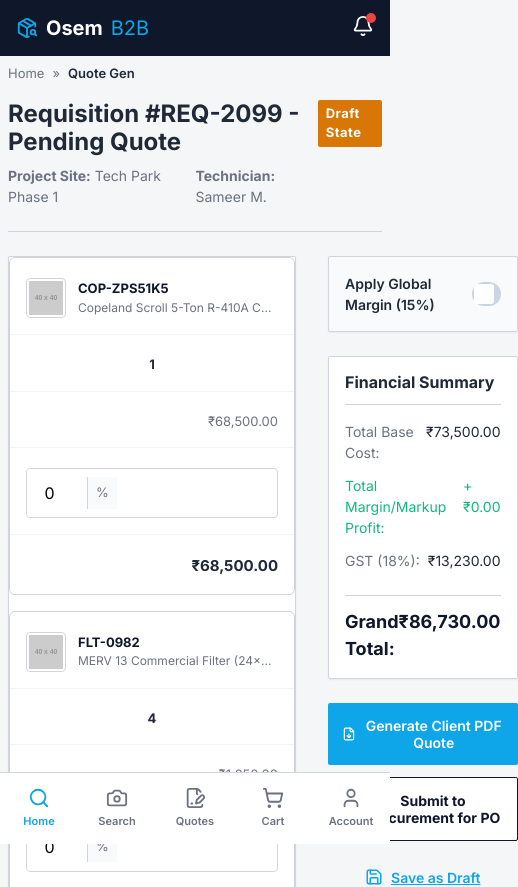
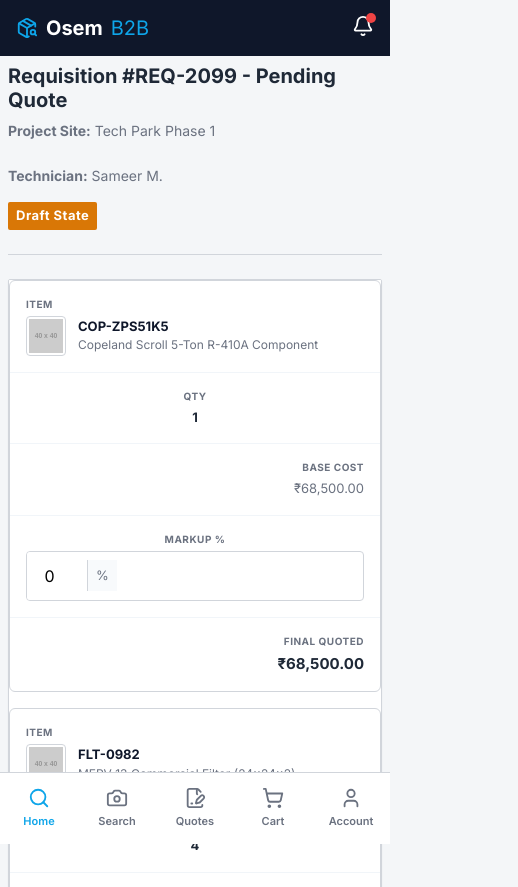
Before and after one commit to Adhiman26/b2b-ecommerce, a React (Vite) app: page /quote in a window 390 px wide. Shown: the top 887 px of the page, 518 px wide, since content can reach past the window. Built offline with nearby package versions, Linux system fonts and the light colour scheme.

Commit message:
fixed the UI for home page and quote page

```diff
--- a/src/index.css
+++ b/src/index.css
@@ -472,4 +472,47 @@ select:focus {
   .grid-3 {
     grid-template-columns: 1fr !important;
   }
+
+  /* Quote Workspace Mobile Fixes */
+  .quote-workspace-layout {
+    flex-direction: column !important;
+    gap: 24px !important;
+  }
+
+  .quote-main-content,
+  .quote-summary-sidebar {
+    width: 100% !important;
+    flex: none !important;
+  }
+
+  .quote-header h1 {
+    font-size: 20px !important;
+  }
+
+  .grand-total-row {
+    display: flex !important;
+    flex-direction: row !important;
+    justify-content: space-between !important;
+    align-items: center !important;
+    gap: 8px;
+  }
+
+  .grand-total-row .value {
+    white-space: nowrap;
+    text-align: right;
+  }
+
+  .text-truncate {
+    max-width: 180px;
+    white-space: nowrap;
+    overflow: hidden;
+    text-overflow: ellipsis;
+  }
 }
+
+.text-truncate {
+  white-space: nowrap;
+  overflow: hidden;
+  text-overflow: ellipsis;
+  max-width: 250px;
+}
--- a/src/pages/Home.jsx
+++ b/src/pages/Home.jsx
@@ -36,13 +36,13 @@ export default function Home() {
                                     Express Requisition
                                 </label>
                                 <span style={{ fontSize: '13px', color: '#64748b', fontWeight: '500' }}>Reorder Standard Kits</span>
-                                <div className="mobile-only-block" style={{ display: 'flex', marginTop: '4px' }}>
-                                    <select style={{ flex: 1, padding: '10px 12px', borderRadius: '4px 0 0 4px', border: '1px solid #cbd5e1', borderRight: 'none', fontSize: '13px', outline: 'none', background: '#f8fafc', color: '#334155', appearance: 'none' }}>
+                                <div style={{ display: 'flex', marginTop: '12px', alignItems: 'stretch' }}>
+                                    <select style={{ flex: 1, padding: '10px 16px', borderRadius: '4px 0 0 4px', border: '1px solid #cbd5e1', borderRight: 'none', fontSize: '14px', outline: 'none', background: '#f8fafc', color: '#334155', minHeight: '48px' }}>
                                         <option value="">Select Saved Kit...</option>
                                         <option value="1">Monthly Filter Kit - Hotel Hilton</option>
                                         <option value="2">Compressor Service Pack - Unit A</option>
                                     </select>
-                                    <button className="btn btn-primary" style={{ padding: '0 16px', borderRadius: '0 4px 4px 0', border: 'none', fontWeight: 'bold', fontSize: '13px', cursor: 'pointer', whiteSpace: 'nowrap', background: '#475569', color: 'white', minHeight: '48px', marginTop: '8px', width: '100%' }}>Add to Enquiry</button>
+                                    <button className="btn btn-primary" style={{ padding: '0 24px', borderRadius: '0 4px 4px 0', border: 'none', fontWeight: 'bold', fontSize: '14px', cursor: 'pointer', whiteSpace: 'nowrap', background: '#475569', color: 'white', minHeight: '48px' }}>Add to Enquiry</button>
                                 </div>
                             </div>
                         </div>
--- a/src/pages/QuoteWorkspace.jsx
+++ b/src/pages/QuoteWorkspace.jsx
@@ -36,18 +36,18 @@ export default function QuoteWorkspace() {
     const grandTotal = subtotal + gstTax;
 
     return (
-        <div className="container" style={{ padding: '32px 24px' }}>
+        <div className="container" style={{ padding: '24px' }}>
             {/* Breadcrumbs */}
-            <div style={{ display: 'flex', gap: '8px', color: 'var(--text-secondary)', marginBottom: '16px', fontSize: '13px' }}>
+            <div className="desktop-only" style={{ display: 'flex', gap: '8px', color: 'var(--text-secondary)', marginBottom: '16px', fontSize: '13px' }}>
                 <Link to="/" style={{ color: 'var(--text-secondary)', textDecoration: 'none' }}>Home</Link> &raquo; <span style={{ color: 'var(--text-main)', fontWeight: 600 }}>Quote Gen</span>
             </div>
 
             {/* Contextual Header */}
-            <div style={{ marginBottom: '24px', paddingBottom: '24px', borderBottom: '1px solid var(--color-border)' }}>
-                <div style={{ display: 'flex', justifyContent: 'space-between', alignItems: 'flex-start' }}>
-                    <div>
+            <div className="quote-header" style={{ marginBottom: '24px', paddingBottom: '24px', borderBottom: '1px solid var(--color-border)' }}>
+                <div style={{ display: 'flex', justifyContent: 'space-between', alignItems: 'flex-start', flexWrap: 'wrap', gap: '16px' }}>
+                    <div style={{ flex: 1, minWidth: '280px' }}>
                         <h1 style={{ fontSize: '24px', margin: '0 0 8px 0' }}>Requisition #REQ-2099 - Pending Quote</h1>
-                        <div style={{ display: 'flex', gap: '24px', color: 'var(--text-secondary)', fontSize: '14px' }}>
+                        <div style={{ display: 'flex', gap: '24px', color: 'var(--text-secondary)', fontSize: '14px', flexWrap: 'wrap' }}>
                             <span><strong>Project Site:</strong> Tech Park Phase 1</span>
                             <span><strong>Technician:</strong> Sameer M.</span>
                         </div>
@@ -57,10 +57,10 @@ export default function QuoteWorkspace() {
             </div>
 
             {/* Split Screen Layout */}
-            <div style={{ display: 'flex', gap: '32px', alignItems: 'flex-start' }}>
+            <div className="quote-workspace-layout" style={{ display: 'flex', gap: '32px', alignItems: 'flex-start' }}>
 
                 {/* Left Column: Line Items (70%) */}
-                <div style={{ flex: '7', display: 'flex', flexDirection: 'column', gap: '16px' }}>
+                <div className="quote-main-content" style={{ flex: '7', display: 'flex', flexDirection: 'column', gap: '16px' }}>
                     <div className="card" style={{ overflowX: 'auto' }}>
                         <table className="data-table" style={{ width: '100%', borderCollapse: 'collapse', textAlign: 'left' }}>
                             <thead style={{ background: '#f1f5f9', borderBottom: '2px solid var(--color-border)' }}>
@@ -79,20 +79,20 @@ export default function QuoteWorkspace() {
 
                                     return (
                                         <tr key={idx} style={{ borderBottom: '1px solid var(--color-border)' }}>
-                                            <td style={{ padding: '16px' }}>
+                                            <td data-label="Item" style={{ padding: '16px' }}>
                                                 <div style={{ display: 'flex', gap: '12px', alignItems: 'center' }}>
-                                                    <div style={{ width: '40px', height: '40px', border: '1px solid var(--color-border)', borderRadius: '4px', background: 'white', padding: '2px' }}>
+                                                    <div style={{ width: '40px', height: '40px', border: '1px solid var(--color-border)', borderRadius: '4px', background: 'white', padding: '2px', flexShrink: 0 }}>
                                                         <img src="https://placehold.co/40x40/ffffff/1e293b?text=CAD" style={{ width: '100%', height: '100%', objectFit: 'contain' }} alt="Thumb" />
                                                     </div>
-                                                    <div>
+                                                    <div style={{ overflow: 'hidden' }}>
                                                         <div style={{ fontWeight: 800, fontSize: '13px', color: '#0f172a' }}>{item.sku}</div>
-                                                        <div style={{ fontSize: '12px', color: 'var(--text-secondary)', whiteSpace: 'nowrap', textOverflow: 'ellipsis', overflow: 'hidden', maxWidth: '200px' }}>{item.name}</div>
+                                                        <div className="text-truncate" style={{ fontSize: '12px', color: 'var(--text-secondary)' }}>{item.name}</div>
                                                     </div>
                                                 </div>
                                             </td>
-                                            <td style={{ padding: '16px', textAlign: 'center', fontWeight: 'bold' }}>{item.qty}</td>
-                                            <td style={{ padding: '16px', textAlign: 'right', color: 'var(--text-secondary)' }}>₹{item.price.toLocaleString('en-IN', { minimumFractionDigits: 2, maximumFractionDigits: 2 })}</td>
-                                            <td style={{ padding: '16px', textAlign: 'center' }}>
+                                            <td data-label="Qty" style={{ padding: '16px', textAlign: 'center', fontWeight: 'bold' }}>{item.qty}</td>
+                                            <td data-label="Base Cost" style={{ padding: '16px', textAlign: 'right', color: 'var(--text-secondary)' }}>₹{item.price.toLocaleString('en-IN', { minimumFractionDigits: 2, maximumFractionDigits: 2 })}</td>
+                                            <td data-label="Markup %" style={{ padding: '16px', textAlign: 'center' }}>
                                                 <div style={{ display: 'inline-flex', alignItems: 'center', border: '1px solid var(--color-border)', borderRadius: '4px', overflow: 'hidden' }}>
                                                     <input
                                                         type="number"
@@ -105,7 +105,7 @@ export default function QuoteWorkspace() {
                                                     <span style={{ padding: '6px 8px', background: '#f8fafc', borderLeft: '1px solid var(--color-border)', color: 'var(--text-secondary)' }}>%</span>
                                                 </div>
                                             </td>
-                                            <td style={{ padding: '16px', textAlign: 'right', fontWeight: 'bold', fontSize: '15px' }}>
+                                            <td data-label="Final Quoted" style={{ padding: '16px', textAlign: 'right', fontWeight: 'bold', fontSize: '15px' }}>
                                                 ₹{finalPrice.toLocaleString('en-IN', { minimumFractionDigits: 2, maximumFractionDigits: 2 })}
                                             </td>
                                         </tr>
@@ -121,7 +121,7 @@ export default function QuoteWorkspace() {
                 </div>
 
                 {/* Right Column: Financial Summary (30%) */}
-                <div style={{ flex: '3', display: 'flex', flexDirection: 'column', gap: '24px' }}>
+                <div className="quote-summary-sidebar" style={{ flex: '3', display: 'flex', flexDirection: 'column', gap: '24px' }}>
                     <div className="card card-body" style={{ background: '#f8fafc' }}>
                         <label style={{ display: 'flex', justifyContent: 'space-between', alignItems: 'center', cursor: 'pointer', fontWeight: 600, fontSize: '14px' }}>
                             <span>Apply Global Margin (15%)</span>
@@ -135,7 +135,7 @@ export default function QuoteWorkspace() {
                     <div className="card card-body">
                         <h3 style={{ fontSize: '16px', margin: '0 0 16px 0', borderBottom: '1px solid var(--color-border)', paddingBottom: '12px' }}>Financial Summary</h3>
 
-                        <div style={{ display: 'flex', flexDirection: 'column', gap: '12px', fontSize: '14px' }}>
+                        <div className="summary-list" style={{ display: 'flex', flexDirection: 'column', gap: '12px', fontSize: '14px' }}>
                             <div style={{ display: 'flex', justifyContent: 'space-between' }}>
                                 <span style={{ color: 'var(--text-secondary)' }}>Total Base Cost:</span>
                                 <span>₹{totalBaseCost.toLocaleString('en-IN', { minimumFractionDigits: 2, maximumFractionDigits: 2 })}</span>
@@ -148,9 +148,9 @@ export default function QuoteWorkspace() {
                                 <span style={{ color: 'var(--text-secondary)' }}>GST (18%):</span>
                                 <span>₹{gstTax.toLocaleString('en-IN', { minimumFractionDigits: 2, maximumFractionDigits: 2 })}</span>
                             </div>
-                            <div style={{ display: 'flex', justifyContent: 'space-between', marginTop: '12px', paddingTop: '12px', borderTop: '1px solid var(--color-border)', fontSize: '18px', fontWeight: 'bold', color: '#0f172a' }}>
-                                <span>Grand Total:</span>
-                                <span>₹{grandTotal.toLocaleString('en-IN', { minimumFractionDigits: 2, maximumFractionDigits: 2 })}</span>
+                            <div className="grand-total-row" style={{ display: 'flex', justifyContent: 'space-between', marginTop: '12px', paddingTop: '12px', borderTop: '1px solid var(--color-border)', fontSize: '18px', fontWeight: 'bold', color: '#0f172a' }}>
+                                <span className="label">Grand Total:</span>
+                                <span className="value">₹{grandTotal.toLocaleString('en-IN', { minimumFractionDigits: 2, maximumFractionDigits: 2 })}</span>
                             </div>
                         </div>
                     </div>
```
